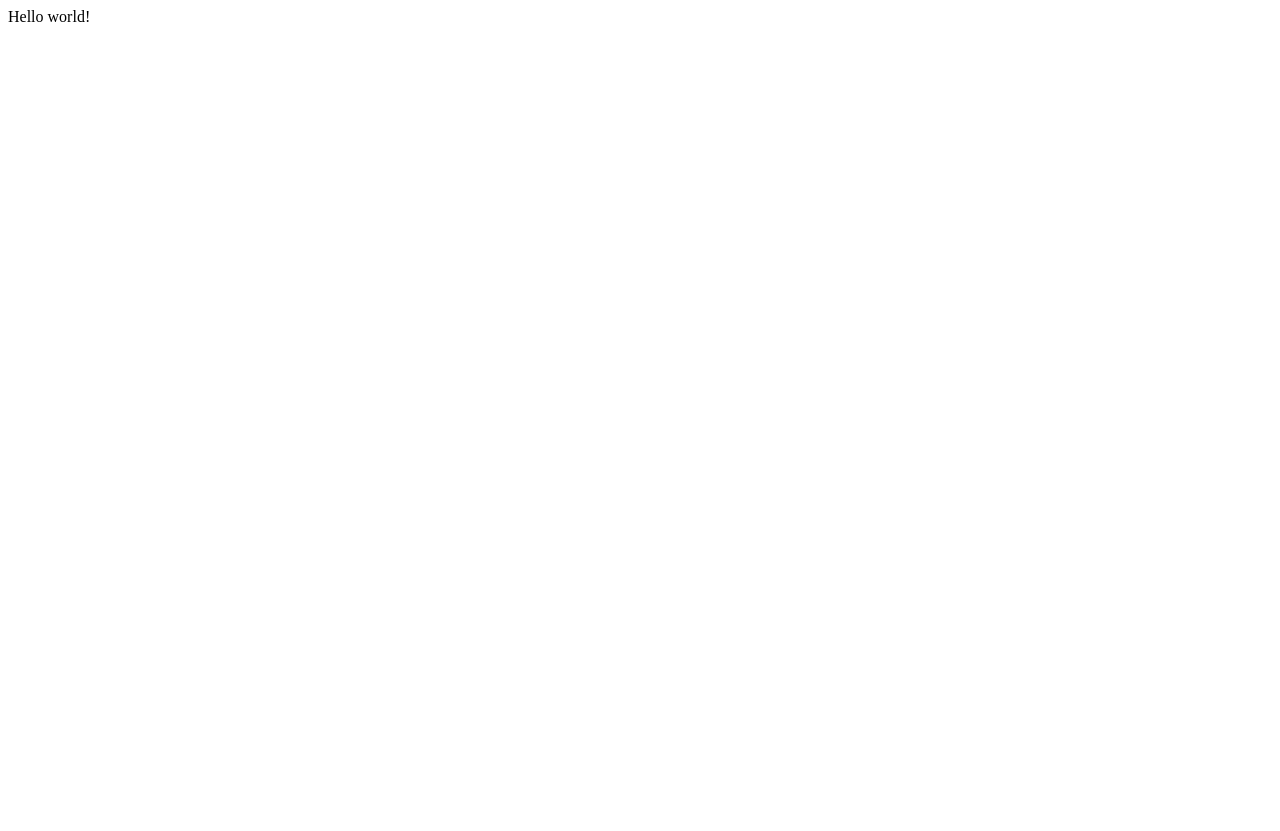
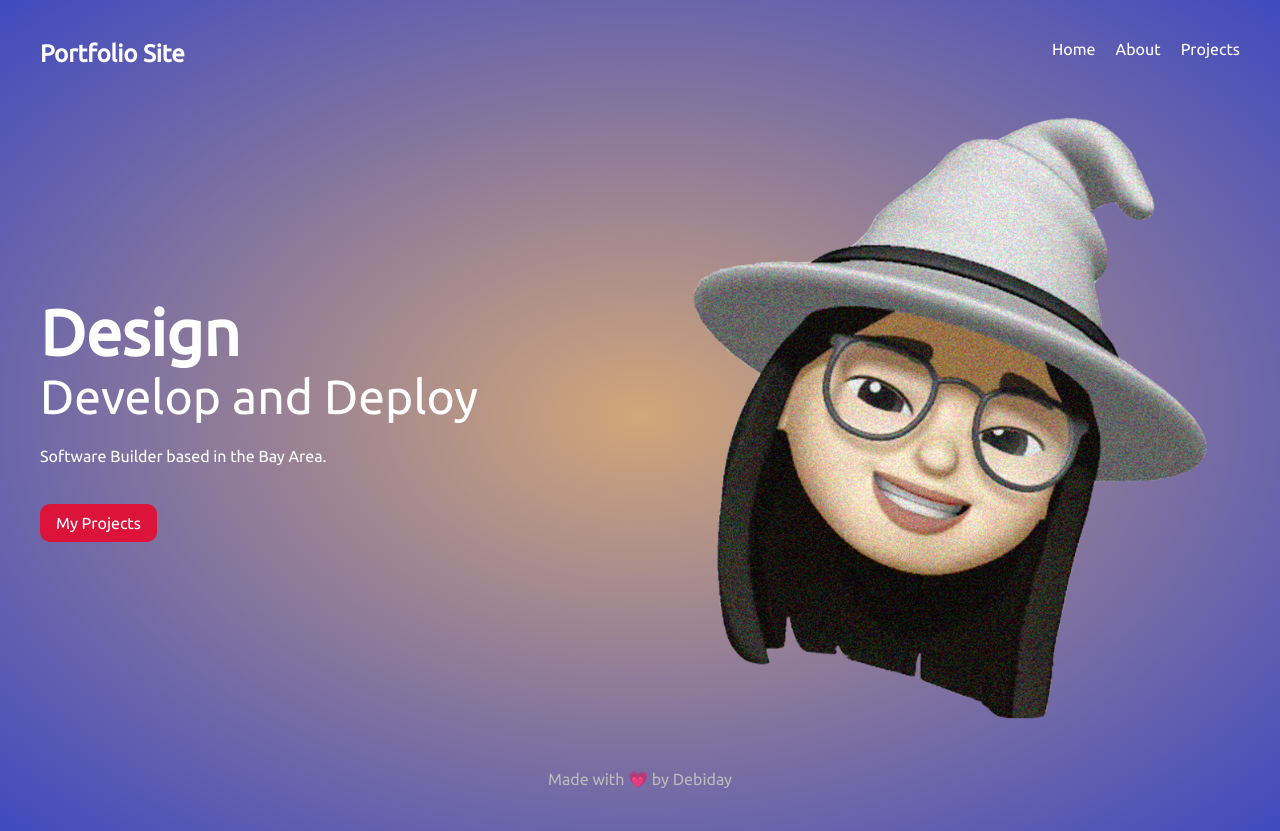
Before and after one commit to debiday/debiday.github.io, a Gatsby site: page / in a window 1280 px wide. Before the commit the page ends 800 px from the top, so only its background shows below. Built offline with nearby package versions, Linux system fonts and the light colour scheme; Gatsby itself is replaced by a stand-in of ours.

Commit message:
working website, fixed dependencies

```diff
--- a/gatsby-config.js
+++ b/gatsby-config.js
@@ -6,5 +6,20 @@
 
 module.exports = {
   /* Your site config here */
-  plugins: [],
+  plugins: [
+    'gatsby-transformer-remark',
+    {
+      resolve: `gatsby-source-filesystem`,
+      options: {
+        name: `projects`,
+        path: `${__dirname}/src/projects/`,
+      },
+    }
+  ],
+  siteMetadata: {
+    title: 'Portfolio Site',
+    description: 'Made with 💜 by Debiday',
+    copyright: 'This website is made in 2021',
+    contact: 'deborah.oyt@gmail.com'
+  }
 }
--- a/package.json
+++ b/package.json
@@ -15,6 +15,8 @@
   },
   "dependencies": {
     "gatsby": "^4.0.0",
+    "gatsby-source-filesystem": "^4.0.0",
+    "gatsby-transformer-remark": "^5.0.0",
     "react": "^17.0.1",
     "react-dom": "^17.0.1"
   },
--- /dev/null
+++ b/src/components/Layout.js
@@ -0,0 +1,17 @@
+import React from 'react'
+import Navbar from './Navbar'
+import '../styles/global.css'
+
+export default function Layout({ children }) {
+    return (
+        <div className='layout'>
+            <Navbar />
+            <div className="content">
+                { children }
+            </div>
+            <footer>
+                <p>Made with 💗 by Debiday</p>
+            </footer>
+        </div>
+    )
+}
--- /dev/null
+++ b/src/components/Navbar.js
@@ -0,0 +1,27 @@
+import { Link, graphql, useStaticQuery } from 'gatsby'
+import React from 'react'
+
+export default function Navbar() {
+    const data = useStaticQuery(graphql`
+    query SiteInfo {
+        site {
+        siteMetadata {
+            title
+        }
+    }
+}
+`)
+
+    const { title } = data.site.siteMetadata
+
+    return (
+        <nav>
+            <h1>{ title }</h1>
+            <div className="links">
+                <Link to='/'>Home</Link>
+                <Link to='/about'>About</Link>
+                <Link to='/projects'>Projects</Link>
+            </div>
+        </nav>
+    )
+}
--- a/src/pages/index.js
+++ b/src/pages/index.js
@@ -1,5 +1,20 @@
-import React from "react"
+import { Link } from "gatsby";
+import React from "react";
+import Layout from "../components/Layout";
+import { header, btn } from "../styles/home.module.css"
 
 export default function Home() {
-  return <div>Hello world!</div>
+  return (
+    <Layout>
+      <section className={header}>
+        <div>
+          <h2>Design</h2>
+          <h3>Develop and Deploy</h3>
+          <p>Software Builder based in the Bay Area.</p>
+          <Link className={btn} to='/projects'>My Projects</Link>
+        </div>
+        <img src="/head.png" alt="site-banner" style={{ maxWidth: '100%' }}/>
+      </section>
+  </Layout>
+  )
 }
--- /dev/null
+++ b/src/styles/global.css
@@ -0,0 +1,48 @@
+@import url('https://fonts.googleapis.com/css2?family=Ubuntu&display=swap');
+* {
+    margin: 0;
+    padding: 0;
+    text-decoration: none;
+    font-family: 'Ubuntu', sans-serif;
+    color: white;
+}
+html, body {
+    min-height: 100%;
+}
+body{
+    background: radial-gradient(#D2A679, #404ABF);
+    background-repeat: no-repeat;
+}
+p {
+    margin: 16px auto;
+    line-height: 1.5em;
+}
+/* layout and nav*/
+.layout {
+    max-width: 1200px;
+    margin: 0 auto;
+}
+nav {
+    display: grid;
+    grid-template-columns: 1fr 1fr;
+    margin: 40px auto;
+}
+nav .links {
+    display: inline-block;
+    text-align: right;
+}
+nav a {
+    display: inline-block;
+    margin-left: 20px;
+    font-weight: 400;
+    padding-bottom: 8px;
+    border-bottom: 3px solid transparent;
+}
+nav a:hover {
+    border-color: white;
+}
+footer p{
+    text-align: center;
+    color: #bbb;
+    margin: 40px auto;
+}
--- /dev/null
+++ b/src/styles/home.module.css
@@ -0,0 +1,22 @@
+.header {
+    display: grid;
+    grid-template-columns: 1fr 1fr;
+    grid-gap: 40px;
+    align-items: center;
+    }
+.header h2 {
+    font-size: 4em;
+    }
+.header h3 {
+    font-size: 3em;
+    font-weight: 400;
+    margin-bottom: 20px;
+    }
+.btn {
+    display: inline-block;
+    background: crimson;
+    padding: 10px 16px;
+    border-radius: 10px;
+    margin-top: 20px;
+    font-weight: 500;
+    }
```
Also changed, not shown: src/pages/404.js (added, +13 -0 lines), src/pages/about.js (added, +13 -0 lines), src/pages/projects/index.js (added, +51 -0 lines), src/projects/divercity.md (added, +10 -0 lines), src/projects/lost-children.md (added, +16 -0 lines), src/projects/react-ecommerce.md (added, +10 -0 lines), src/styles/projects.module.css (added, +26 -0 lines), static/head.png (added), 1 other file.
